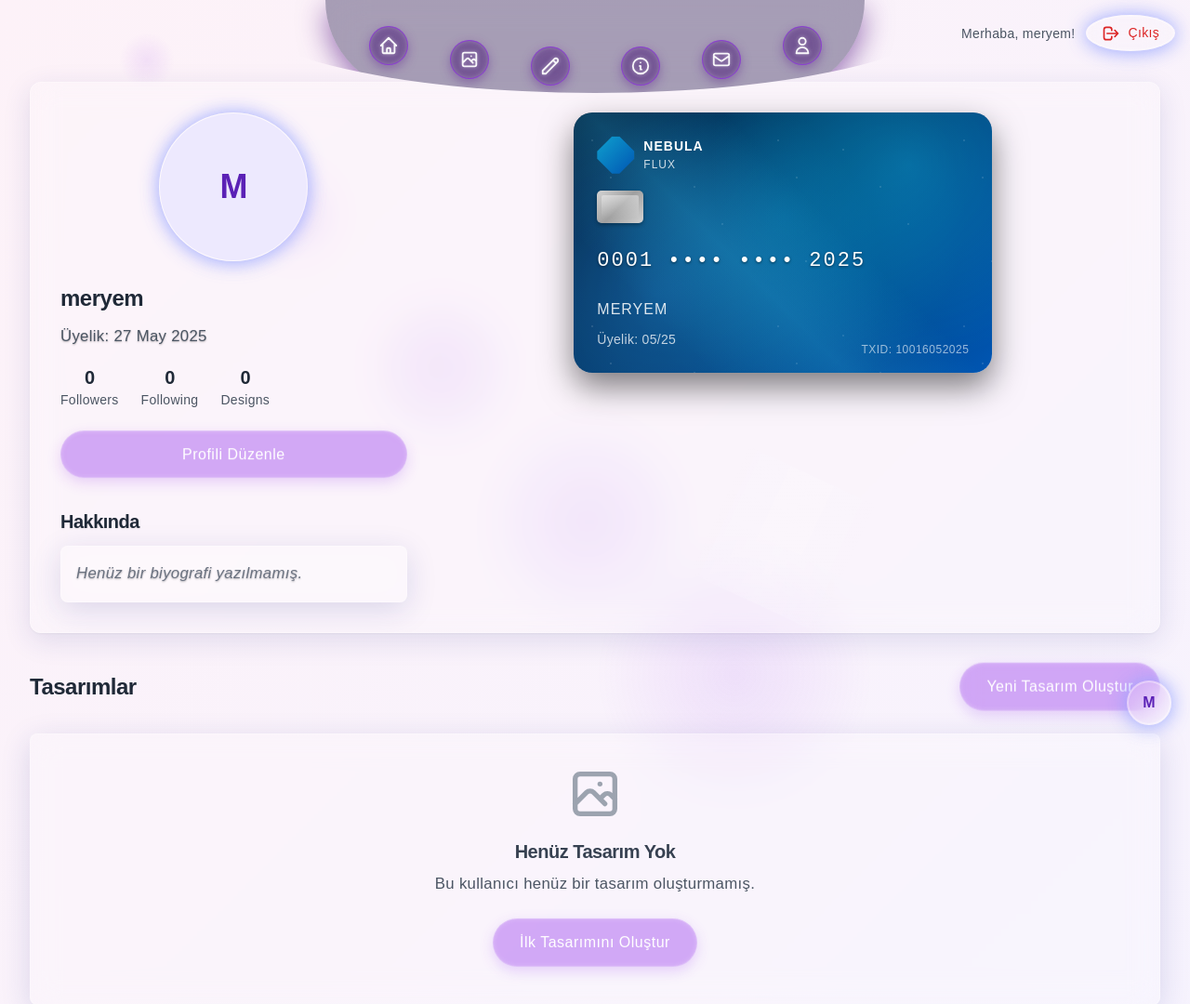
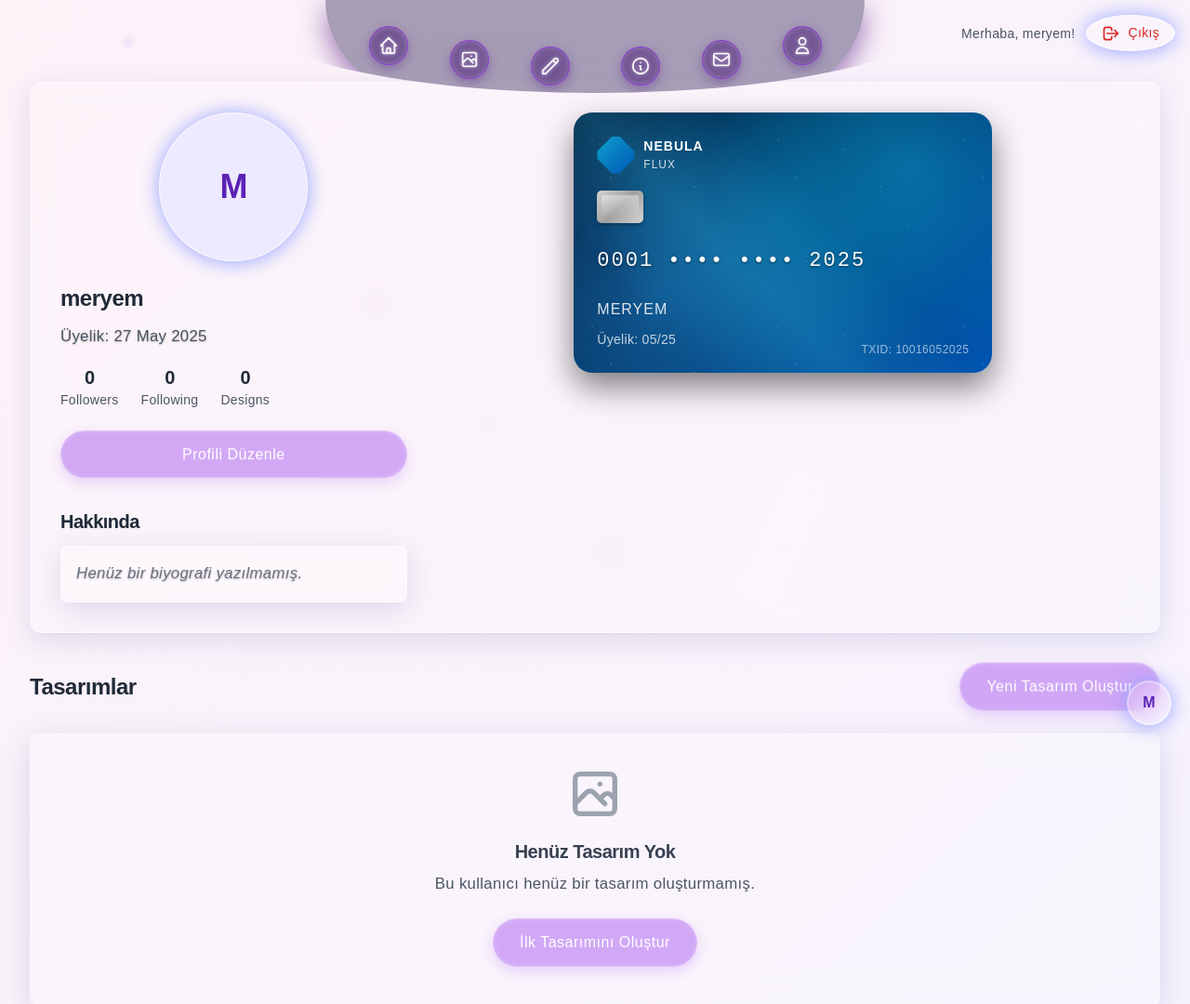
Before and after one commit to meryemarpaci/django-design-trix, a Django app: a page that uses templates/base.html in a window 1280 px wide. Shown: the top 1080 px of the page at 93% size. Run offline with Django 5.2, Linux system fonts and the light colour scheme; a user stored in the database is signed in; data comes from the database, SQL or seed files in the repository.

Commit message:
Fix: Düzeltilen büyük icon/parçacık boyutları ve production hazırlığı
- .card-flip-icon boyutu 80px'den 48px'e düşürüldü
- Tüm particle boyutları küçültüldü (particle-1: 20px, particle-2: 30px, particle-3: 40px, particle-4: 25px, particle-5: 35px)
- Static dosyalar toplandı
- Production ayarları doğrulandı
- Render deploy için hazır

```diff
--- a/static/css/style.css
+++ b/static/css/style.css
@@ -1712,8 +1712,8 @@
 }
 
 .card-flip-icon {
-    width: 80px;
-    height: 80px;
+    width: 48px;
+    height: 48px;
     margin-bottom: 1.5rem;
     filter: drop-shadow(0 0 10px rgba(147, 51, 234, 0.5));
 }
@@ -1885,40 +1885,40 @@
 
 /* Particle classes */
 .particle-1 {
-    width: 60px;
-    height: 60px;
+    width: 20px;
+    height: 20px;
     left: 10%;
     top: 15%;
     animation-delay: 1.0s;
 }
 
 .particle-2 {
-    width: 120px;
-    height: 120px;
+    width: 30px;
+    height: 30px;
     left: 20%;
     top: 30%;
     animation-delay: 2.0s;
 }
 
 .particle-3 {
-    width: 180px;
-    height: 180px;
+    width: 40px;
+    height: 40px;
     left: 30%;
     top: 45%;
     animation-delay: 3.0s;
 }
 
 .particle-4 {
-    width: 240px;
-    height: 240px;
+    width: 25px;
+    height: 25px;
     left: 40%;
     top: 60%;
     animation-delay: 4.0s;
 }
 
 .particle-5 {
-    width: 300px;
-    height: 300px;
+    width: 35px;
+    height: 35px;
     left: 50%;
     top: 75%;
     animation-delay: 5.0s;
```
